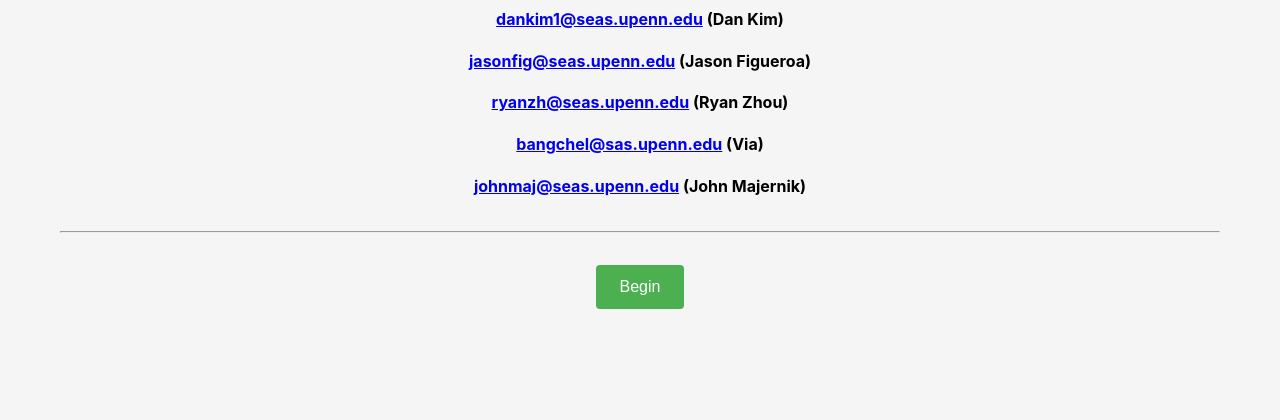
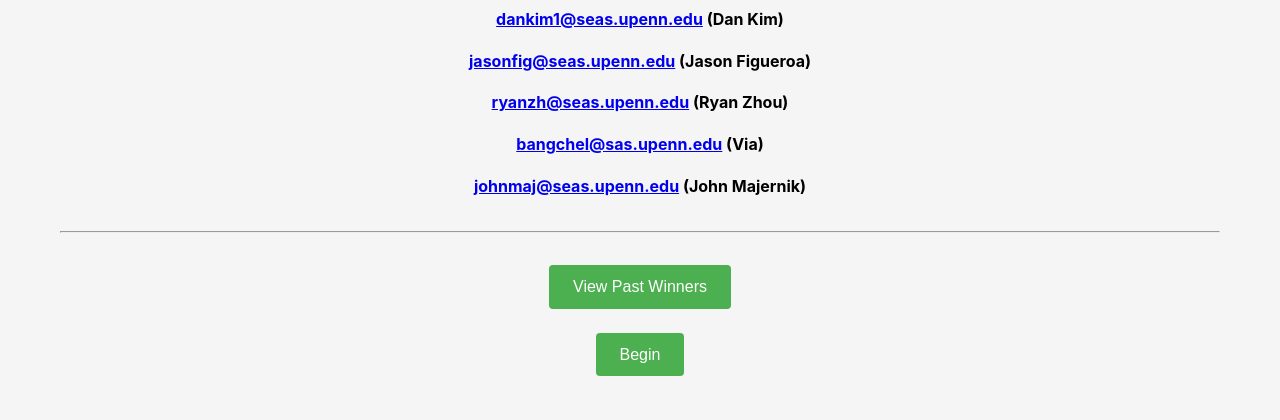
Before and after one commit to dankim444/pixelpatchwork, a Flask app: page / in a window 1280 px wide. Shown: the part 1342-1762 px from the top of the page. Before the commit the page ends 1651 px from the top, so only its background shows below. Run offline with Flask 3, Linux system fonts and the light colour scheme.

Commit message:
add view history button

```diff
--- a/src/app.py
+++ b/src/app.py
@@ -639,5 +639,32 @@ def increment_participant():
             db_conn.close()
 
 
+@app.route('/get-history')
+def get_history():
+    try:
+        db_conn = get_db_connection()
+        cursor = db_conn.cursor(dictionary=True)
+
+        cursor.execute("""
+            SELECT d.date, i.s3_path
+            FROM Day d
+            JOIN Image i ON d.seed_image_id = i.image_id
+            WHERE d.seed_image_id IS NOT NULL
+            ORDER BY d.date DESC
+        """)
+
+        history = cursor.fetchall()
+        return jsonify({'history': history}), 200
+
+    except Exception as e:
+        logging.error(f"Error fetching history: {e}")
+        return jsonify({'error': 'Failed to fetch history'}), 500
+    finally:
+        if 'cursor' in locals():
+            cursor.close()
+        if 'db_conn' in locals():
+            db_conn.close()
+
+
 if __name__ == '__main__':
     app.run(debug=True)
--- a/src/templates/index.html
+++ b/src/templates/index.html
@@ -58,6 +58,12 @@
         </ul>
         <hr>
         <button
+            id="view-history"
+            type="button"
+        >
+            View Past Winners
+        </button>
+        <button
             id="begin-button"
             type="button"
         >
@@ -99,8 +105,108 @@
         }
     }
 
+    async function showHistory() {
+        try {
+            const response = await fetch('/get-history');
+            const data = await response.json();
+
+            const modal = document.createElement('div');
+            modal.style.cssText = `
+                position: fixed;
+                top: 0;
+                left: 0;
+                width: 100%;
+                height: 100%;
+                background: rgba(0, 0, 0, 0.7);
+                display: flex;
+                justify-content: center;
+                align-items: center;
+                z-index: 1000;
+            `;
+
+            const content = document.createElement('div');
+            content.style.cssText = `
+                background: white;
+                padding: 20px;
+                border-radius: 8px;
+                max-width: 90%;
+                max-height: 90%;
+                overflow-y: auto;
+            `;
+
+            const closeButton = document.createElement('button');
+            closeButton.textContent = 'Close';
+            closeButton.style.cssText = `
+                float: right;
+                padding: 5px 10px;
+                margin-bottom: 10px;
+                background: #f44336;
+                color: white;
+                border: none;
+                border-radius: 4px;
+                cursor: pointer;
+            `;
+            closeButton.onclick = () => document.body.removeChild(modal);
+
+            const grid = document.createElement('div');
+            grid.style.cssText = `
+                display: grid;
+                grid-template-columns: repeat(auto-fit, minmax(250px, 1fr));
+                gap: 20px;
+                padding: 20px;
+                clear: both;
+            `;
+
+            if (data.history && data.history.length > 0) {
+                data.history.forEach(item => {
+                    const imageContainer = document.createElement('div');
+                    imageContainer.style.cssText = `
+                        text-align: center;
+                        border: 1px solid #ddd;
+                        padding: 10px;
+                        border-radius: 4px;
+                    `;
+
+                    const img = document.createElement('img');
+                    img.src = `/proxy-image?url=https://pixelspatchwork.s3.amazonaws.com/${item.s3_path}`;
+                    img.alt = `Winner from ${new Date(item.date).toLocaleDateString()}`;
+                    img.style.cssText = `
+                        width: 100%;
+                        height: auto;
+                        margin-bottom: 10px;
+                        border-radius: 4px;
+                    `;
+
+                    const date = document.createElement('p');
+                    date.textContent = `Winner - ${new Date(item.date).toLocaleDateString()}`;
+                    date.style.cssText = `
+                        margin: 5px 0;
+                        color: #666;
+                    `;
+
+                    imageContainer.appendChild(img);
+                    imageContainer.appendChild(date);
+                    grid.appendChild(imageContainer);
+                });
+            } else {
+                grid.innerHTML = '<p>No winning images yet!</p>';
+            }
+
+            content.appendChild(closeButton);
+            content.appendChild(grid);
+            modal.appendChild(content);
+            document.body.appendChild(modal);
+
+        } catch (error) {
+            console.error('Error loading history:', error);
+            alert('Error loading image history. Please try again later.');
+        }
+    }
+
     document.addEventListener('DOMContentLoaded', () => {
         initializeUserTracking();
+
+        document.getElementById('view-history').addEventListener('click', showHistory);
 
         document.getElementById('begin-button').addEventListener('click', () => {
             window.location.href = '/generate';
```
